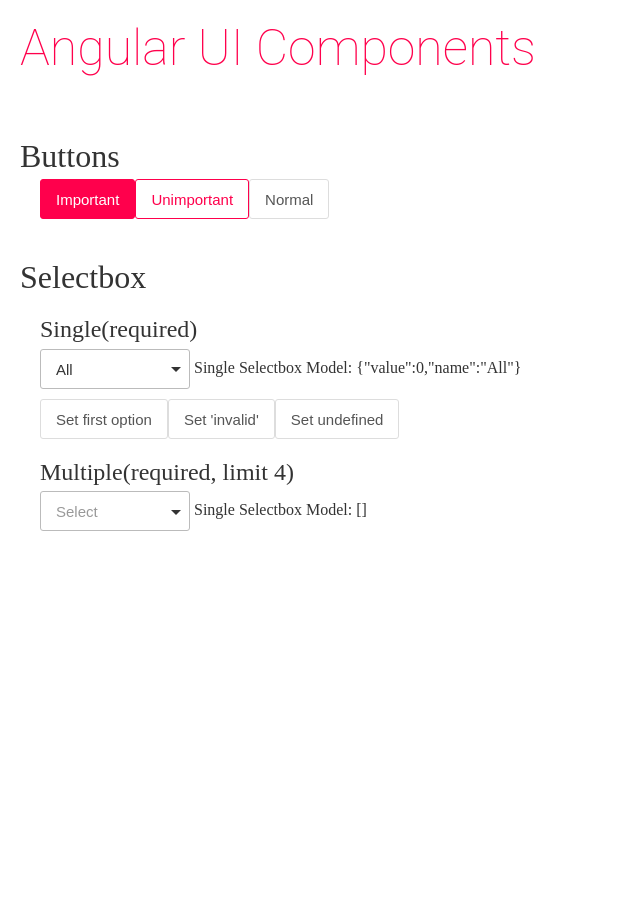
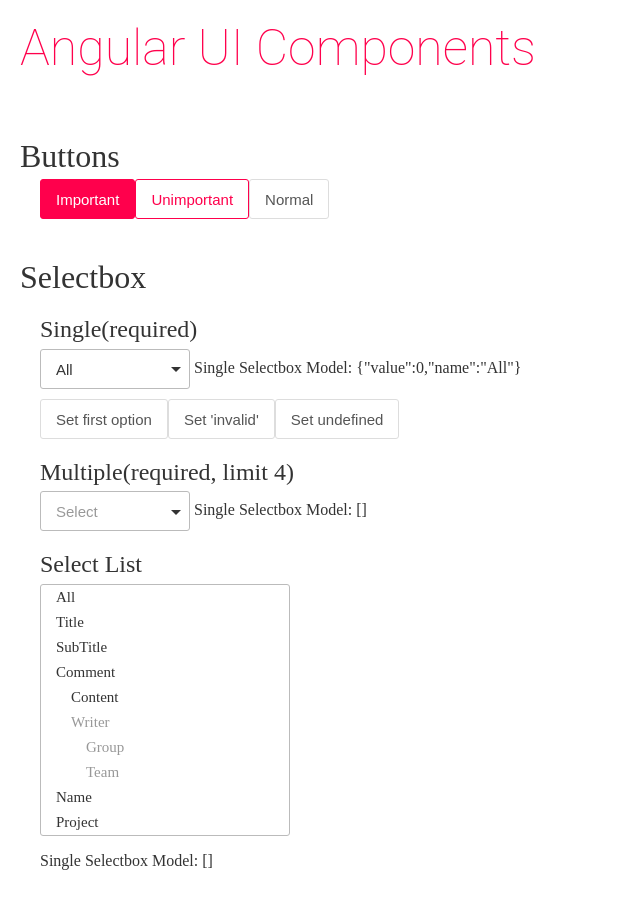
Before and after one commit to seunghwanbae/angular-selectbox, an Angular app: page / in a window 1280 px wide. Shown: the top 908 px of the page, without its empty margins (0-640 px from the left). Before the commit the page ends 800 px from the top, so only its background shows below. Built offline with nearby package versions, Linux system fonts and the light colour scheme; what @angularclass/hmr would draw is missing.

Commit message:
Update Select box

```diff
--- a/src/app/aui.component.html
+++ b/src/app/aui.component.html
@@ -42,6 +42,20 @@
         [ngStyle]="{'width.px':150}">
       </aui-selectbox>
       Single Selectbox Model: {{JSON.stringify(this.selectboxValueMulti)}}
+
+      <h3 class="section-title">Select List</h3>
+      <div class="example-wrap">
+        <aui-selectbox
+          [(ngModel)]="selectboxValueList"
+          [multiple]="true"
+          [list]="true"
+          [selectList]="selectboxOptionsList"
+          (ngModelChange)="selectModelChangeList()"
+          required
+          [ngStyle]="{'width.px':250}">
+        </aui-selectbox>
+
+        <p>Single Selectbox Model: {{JSON.stringify(this.selectboxValueList)}}</p>
   </div>
 </div>
 <!--
--- a/src/app/aui.component.ts
+++ b/src/app/aui.component.ts
@@ -60,8 +60,35 @@ export class AuiComponent implements OnInit {
       value: 19, name: 'Project'
     }
   ];
+  public selectboxOptionsList = [
+    {
+      value: 0, name: 'All'
+    }, {
+      value: 1, name: 'Title'
+    }, {
+      value: 2, name: 'SubTitle'
+    }, {
+      value: 5, name: 'Comment',
+      list: [
+        {
+          value: 6, name: 'Content',
+        }, {
+          value: 6, name: 'Writer', disabled: true,
+          list: [
+            {value: 12, name: 'Group'},
+            {value: 9, name: 'Team'}
+          ]
+        }
+      ]
+    }, {
+      value: 9, name: 'Name'
+    }, {
+      value: 19, name: 'Project'
+    }
+  ];
   public selectboxValueSingle: any;
   public selectboxValueMulti: any;
+  public selectboxValueList: any;
 
   ngOnInit() {
     this.selectboxValueSingle = this.selectboxOptionsSingle[0];
@@ -75,6 +102,10 @@ export class AuiComponent implements OnInit {
     console.log('select model change: ', this.selectboxValueMulti );
   }
 
+  selectModelChangeList() {
+    console.log('select model change: ', this.selectboxValueList );
+  }
+
   constructor() {}
 
 }
--- a/src/app/modules/selectbox/components/selectbox/selectbox.component.html
+++ b/src/app/modules/selectbox/components/selectbox/selectbox.component.html
@@ -1,5 +1,6 @@
 <button type="button"
-  #selectButton
+  #selectButtonElement
+  [title]="placeholder + ' select box'"
   class="selected-text"
   [class.is-disabled]="disabled"
   [class.is-readonly]="readonly"
@@ -16,8 +17,9 @@
 </button>
 
 <div
+  #listElement
   class="select-list"
-  *ngIf="isShowList && !disabled"
+  *ngIf="(isShowList && !disabled) || list"
   [class.is-readonly]="readonly"
   [ngStyle]="{'max-height.px': scrollHeight, 'max-width.px': scrollWidth}"
   (mouseover)="focusItem = undefined">
--- a/src/app/modules/selectbox/components/selectbox/selectbox.component.scss
+++ b/src/app/modules/selectbox/components/selectbox/selectbox.component.scss
@@ -7,6 +7,17 @@
   vertical-align: middle;
   &.is-active {
     z-index: 3;
+  }
+  &.is-list {
+    .selected-text {
+      display: none;
+    }
+    .select-list {
+      position: relative;
+      top: 0;
+      left: 0;
+      box-shadow: none;
+    }
   }
 }
 :host.ng-invalid {
--- a/src/app/modules/selectbox/components/selectbox/selectbox.component.ts
+++ b/src/app/modules/selectbox/components/selectbox/selectbox.component.ts
@@ -1,9 +1,7 @@
 import { Component,
   OnInit,
   Input,
-  Output,
   HostListener,
-  EventEmitter,
   ViewChild,
   ElementRef,
   Renderer2,
@@ -12,6 +10,7 @@ import { Component,
 } from '@angular/core';
 import { ControlValueAccessor, NG_VALUE_ACCESSOR } from '@angular/forms';
 
+// Select Option Model
 export interface SelectboxOption {
   value: any;
   name: string;
@@ -38,7 +37,6 @@ export class SelectboxComponent implements OnInit, ControlValueAccessor {
   public disabled: boolean = false; // disabled state
   public readonly: boolean = false; // readonly state
   public placeholder: string = 'Select'; // placeholder
-  public list: boolean = false; // list view Mode
   public multiple: boolean = false; // multiple selection mode
   public multipleLimit: number = 0; // multiple selection limit
   public selectList: SelectboxOption[]; // select list
@@ -52,9 +50,16 @@ export class SelectboxComponent implements OnInit, ControlValueAccessor {
   public outsideScrollEvent: any;
 
   @HostBinding('class.is-active')
-  public isShowList: boolean = false;
+  public isShowList: boolean = false; // list show boolean
 
-  @ViewChild('selectButton') selectButton: ElementRef;
+  @HostBinding('class.is-list')
+  public list: boolean = false; // list view Mode
+
+  @ViewChild('selectButtonElement')
+  public selectButtonElement: ElementRef;
+
+  @ViewChild('listElement')
+  public listElement: ElementRef;
 
   @Input('selectList') set setSelectList( value ) {
     this.selectList = value;
@@ -70,6 +75,10 @@ export class SelectboxComponent implements OnInit, ControlValueAccessor {
   }
   @Input('list') set setList( value ) {
     this.list = value;
+
+    if ( this.listElement ) {
+      this.changeListMode( value );
+    }
   }
   @Input('multiple') set setMultiple( value ) {
     this.multiple = value;
@@ -90,6 +99,16 @@ export class SelectboxComponent implements OnInit, ControlValueAccessor {
   ) { }
 
   ngOnInit() {}
+
+  changeListMode( value ) {
+    const listElement = this.listElement.nativeElement;
+
+    if ( value ) {
+      this.renderer.setAttribute(listElement, 'tabindex', '-1');
+    } else {
+      this.renderer.removeAttribute(listElement, 'tabindex')
+    }
+  }
 
   @HostListener('keydown', ['$event'])
   keyDown(e) {
@@ -153,10 +172,14 @@ export class SelectboxComponent implements OnInit, ControlValueAccessor {
     let targetIndex = allItems.indexOf(this.focusItem);
 
     if ( !this.isShowList ) {
-      this.listToggle();
+      this.listToggle(true);
     }
     if ( !this.focusItem ) {
-      this.focusItem = allItems[0];
+      if ( keyName === 'up' ) {
+        this.focusItem = allItems[allItems.length - 1];
+      } else {
+        this.focusItem = allItems[0];
+      }
     } else {
       if ( keyName === 'up' ) {
         targetIndex = ( nowIndex - 1 < 0) ? allItems.length - 1 : nowIndex - 1;
@@ -203,6 +226,7 @@ export class SelectboxComponent implements OnInit, ControlValueAccessor {
     } else {
       this.selectedValues = [selectItem];
     }
+    this.selectButtonElement.nativeElement.focus();
     this.changeEmit( this.selectedValues );
   }
 
--- a/src/styles/_preset.scss
+++ b/src/styles/_preset.scss
@@ -28,7 +28,6 @@ $colorBackgroundContent: #fff;
 
 // border radius
 $borderRadiusForm: 3px;
-$access_color: #000;
 
 // box shadow
 $shadowForm: 0 1px 2px rgba(150, 150, 150, .5);
```
